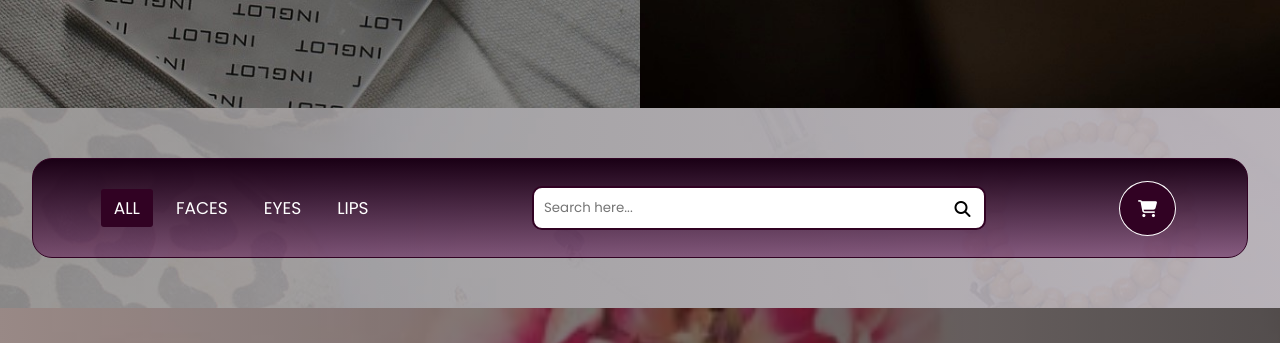
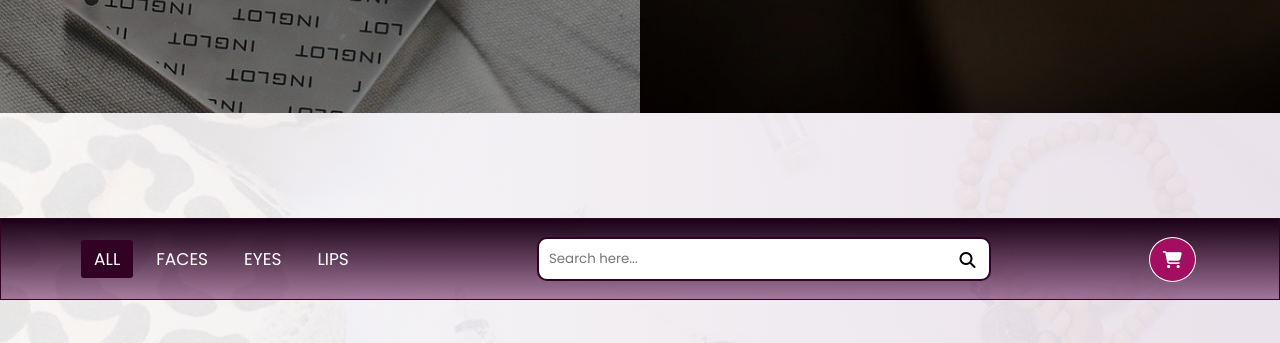
Before and after one commit to Laiba2711/Beauty-Bliss, a React (Create React App) app: page / in a window 1280 px wide. Shown: the part 892-1235 px from the top of the page. Built offline with nearby package versions, Linux system fonts and the light colour scheme.

Commit message:
add more

```diff
--- a/src/style.css
+++ b/src/style.css
@@ -5,7 +5,7 @@
   }
 
 body{
-  background-image:linear-gradient(to left, rgba(160, 151, 160, 0.721), rgba(43, 40, 42, 0.457)), url('./image/image.png');
+  background-image:linear-gradient(to left, rgba(228, 217, 228, 0.721), rgba(250, 248, 249, 0.457)), url('./image/image.png');
    height: 550vh;
 }
 
@@ -16,7 +16,7 @@ body{
     display: flex;
     align-items: center;
     justify-content: center;
-    margin: 50px 0px;
+    margin: 105px 0px;
   }
   .container {
     position: relative;
@@ -102,7 +102,7 @@ body{
     background-image:linear-gradient(to left, rgba(17, 16, 17, 0.721), rgba(43, 40, 42, 0.457)), url('./image/back.jpg');
     background-repeat: no-repeat;
     background-size: cover;
-    margin-top: 50px;
+    margin: 100px 0px;
 }
 .beauty img{
     height: 35vh;
@@ -244,7 +244,7 @@ body{
   margin-bottom: 10px;
 }
 .Navbar{
-  padding: 40px 20px 10px 20px;
+  /* padding: 40px 20px 10px 20px; */
   margin-bottom: 50px;
   overflow: hidden;
 }
@@ -254,7 +254,7 @@ nav {
   height: 100px;
   width: 100%;
   border: 1px solid #310223;
-  border-radius: 20px;
+  /* border-radius: 20px; */
   justify-content: space-around;
   align-items: center;
 }
@@ -318,8 +318,8 @@ a:hover {
 }
 .dropdown-menu{
   position: absolute;
-  top: 112px;
-  right: 73px;
+  top: 71px;
+  right: 62px;
   display: none;
 }
 .dropdown:hover .dropdown-menu{
@@ -393,13 +393,14 @@ section {
 .topnav{
   display: flex;
   background-image: linear-gradient( rgba(26, 0, 21, 3), rgba(87, 7, 73, 0.5));
-  height: 100px;
-  width: 95%;
+  height: 80px;
+  padding: 40px 0px;
+  width: 100%;
   border: 1px solid #310223;
-  border-radius: 20px;
+  /* border-radius: 20px; */
   justify-content: space-around;
   align-items: center;
-  margin: auto;
+  /* margin: auto; */
   }
 .topnav-icons  {
   float: right;
@@ -500,7 +501,7 @@ section {
   cursor: pointer;
 }
 .cart-icon i{
-   padding: 18px;
+   padding: 13px;
    border: 1px solid white;
   margin: 0 8px;
   border-radius: 50%;
@@ -510,7 +511,7 @@ section {
   transition: all 0.4s ease;
 }
 .cart-icon i{
-  background:#310223;
+  background:#a30e60;
 
 }
 .cart-icon i:hover{
```
